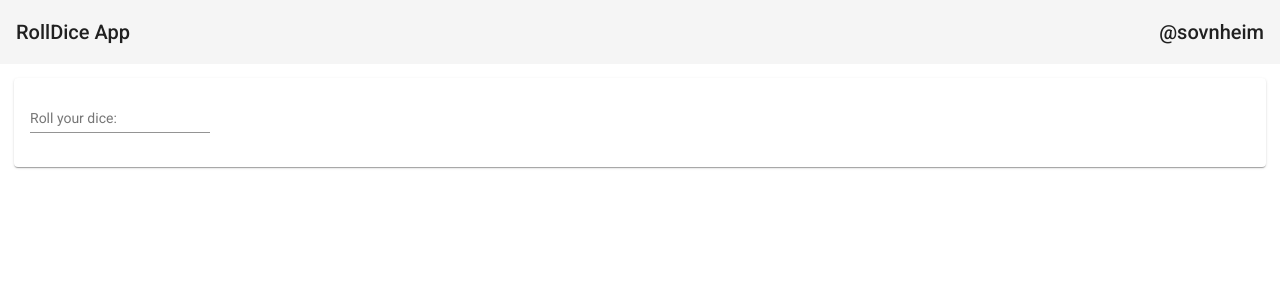
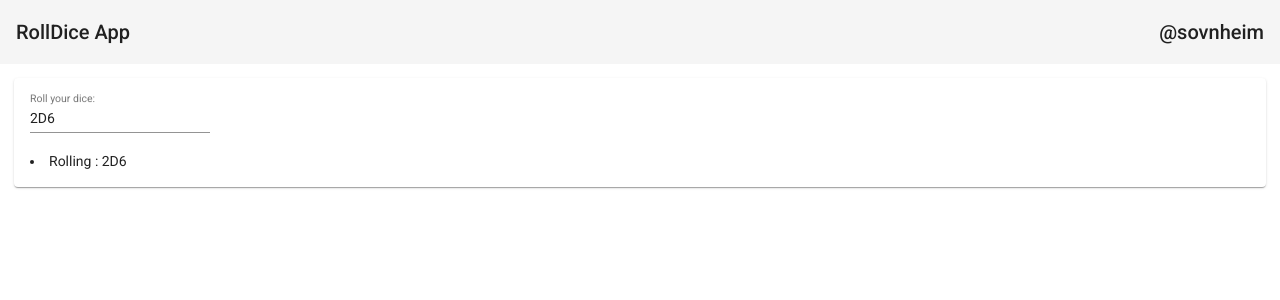
Before and after one commit to sovnheim/rolldice-app, an Angular app: page / in a window 1280 px wide. Shown: the top 300 px of the page. Built offline with nearby package versions, Linux system fonts and the light colour scheme.

Commit message:
made minor updates to dice input

```diff
--- a/src/app/app.component.ts
+++ b/src/app/app.component.ts
@@ -7,4 +7,7 @@ import { Component } from '@angular/core';
 })
 export class AppComponent {
   title = 'RollDice App';
+
+  constructor() {
 }
+}
--- a/src/app/app.module.ts
+++ b/src/app/app.module.ts
@@ -4,6 +4,7 @@ import { NgModule } from '@angular/core';
 import { AppRoutingModule } from './app-routing.module';
 import { AppComponent } from './app.component';
 import { BrowserAnimationsModule } from '@angular/platform-browser/animations';
+import { FormsModule } from '@angular/forms';
 
 import { DiceBoxComponent } from './dice-box/dice-box.component';
 
@@ -20,6 +21,7 @@ import { MatIconModule } from '@angular/material/icon';
   ],
   imports: [
     BrowserModule,
+    FormsModule,
     AppRoutingModule,
     BrowserAnimationsModule,
     MatToolbarModule,
--- a/src/app/dice-box/dice-box.component.html
+++ b/src/app/dice-box/dice-box.component.html
@@ -1,6 +1,13 @@
 <mat-card class='dice-roll-box'>
     <mat-form-field class="example-full-width">
         <mat-label>Roll your dice:</mat-label>
-        <input matInput placeholder="2D6 +3">
+        <input matInput placeholder="2D6 +3" [(ngModel)] = 'diceCommand'>
+
     </mat-form-field>
+
+    <br/>
+    <li class="list-group-item">
+        Rolling : {{diceCommand}}
+    </li>
+
 </mat-card>
--- a/src/app/dice-box/dice-box.component.ts
+++ b/src/app/dice-box/dice-box.component.ts
@@ -7,9 +7,10 @@ import { Component, OnInit } from '@angular/core';
 })
 export class DiceBoxComponent implements OnInit {
 
+  diceCommand = '2D6';
+
   constructor() { }
 
   ngOnInit(): void {
   }
-
 }
```
